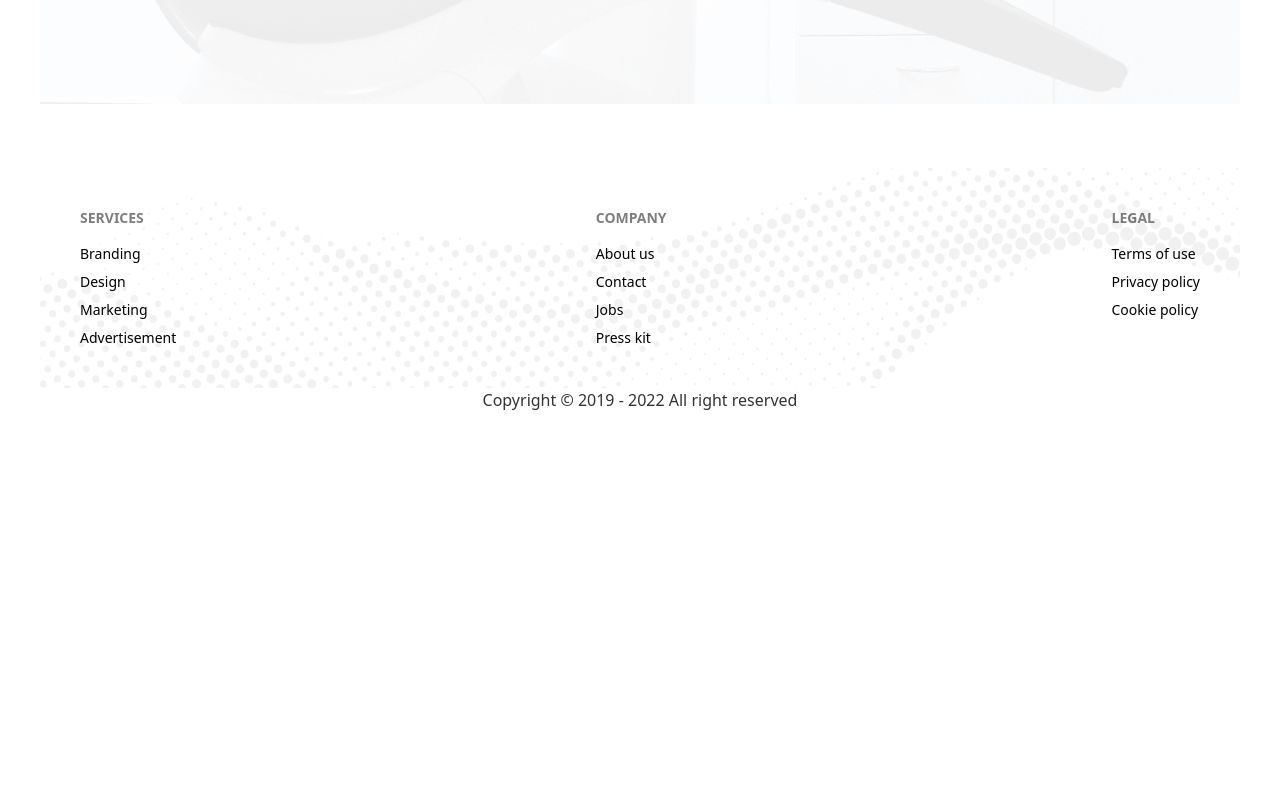
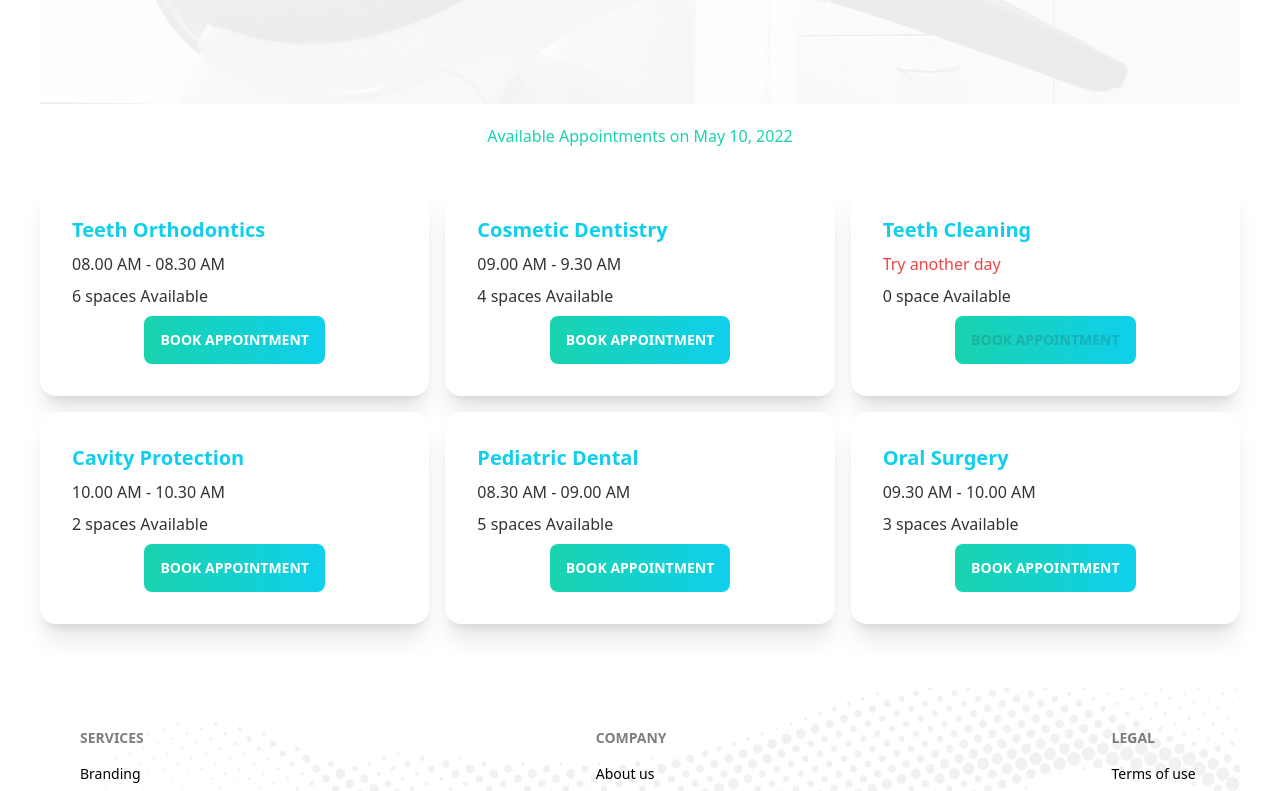
Before and after one commit to raselmahmud-coder/doctors-portal-client-side, a React (Create React App) app: page /appointment in a window 1280 px wide. Shown: the part 760-1551 px from the top of the page. Before the commit the page ends 1236 px from the top, so only its background shows below. Built offline with nearby package versions, Linux system fonts and the light colour scheme.

Commit message:
make appointment added

```diff
--- /dev/null
+++ b/public/fakeService.json
@@ -0,0 +1,57 @@
+[
+    {
+      "_id": 1,
+      "name": "Teeth Orthodontics",
+      "slots": [
+        "08.00 AM - 08.30 AM",
+        "08.30 AM - 09.00 AM",
+        "09.00 AM - 9.30 AM",
+        "09.30 AM - 10.00 AM",
+        "10.00 AM - 10.30 AM",
+        "10.30 AM - 11.00 AM"
+      ]
+    },
+    {
+      "_id": 2,
+      "name": "Cosmetic Dentistry",
+      "slots": [
+        "09.00 AM - 9.30 AM",
+        "09.30 AM - 10.00 AM",
+        "10.00 AM - 10.30 AM",
+        "10.30 AM - 11.00 AM"
+      ]
+    },
+    {
+      "_id": 3,
+      "name": "Teeth Cleaning",
+      "slots": []
+    },
+    {
+      "_id": 4,
+      "name": "Cavity Protection",
+      "slots": [
+        "10.00 AM - 10.30 AM",
+        "10.30 AM - 11.00 AM"
+      ]
+    },
+    {
+      "_id": 5,
+      "name": "Pediatric Dental",
+      "slots": [
+        "08.30 AM - 09.00 AM",
+        "09.00 AM - 9.30 AM",
+        "09.30 AM - 10.00 AM",
+        "10.00 AM - 10.30 AM",
+        "10.30 AM - 11.00 AM"
+      ]
+    },
+    {
+      "_id": 6,
+      "name": "Oral Surgery",
+      "slots": [
+        "09.30 AM - 10.00 AM",
+        "10.00 AM - 10.30 AM",
+        "10.30 AM - 11.00 AM"
+      ]
+    }
+  ]
--- a/src/Components/Pages/Appointment/AppHero/AppointmentHero.js
+++ b/src/Components/Pages/Appointment/AppHero/AppointmentHero.js
@@ -3,32 +3,24 @@ import chair from "../../../../assets/images/chair.png";
 import bg from "../../../../assets/images/bg.png";
 import { DayPicker } from "react-day-picker";
 import "react-day-picker/dist/style.css";
-import { format } from "date-fns";
-const AppointmentHero = () => {
-  const [selected, setSelected] = React.useState(new Date());
-
-  let footer = <p>Please pick a day.</p>;
-  if (selected) {
-    footer = <p>You picked {format(selected, "PP")}.</p>;
-  }
+const AppointmentHero = ({ selected, setSelected }) => {
   return (
     <>
       <div
-        class="hero min-h-screen bg-no-repeat bg-cover"
+        className="hero min-h-screen bg-no-repeat"
         style={{ backgroundImage: `url(${bg})` }}
       >
-        <div class="hero-content flex-col lg:flex-row-reverse">
+        <div className="hero-content flex-col lg:flex-row-reverse">
           <img
             src={chair}
-            class="max-w-sm rounded-lg shadow-2xl"
+            className="max-w-sm rounded-lg shadow-2xl lg:ml-6"
             alt="dentist chair"
           />
-          <div>
+          <div className="lg:mr-6">
             <DayPicker
               mode="single"
               selected={selected}
               onSelect={setSelected}
-              footer={footer}
             />
           </div>
         </div>
--- a/src/Components/Pages/Appointment/AppointmentPage.js
+++ b/src/Components/Pages/Appointment/AppointmentPage.js
@@ -1,11 +1,14 @@
 import React from "react";
 import Footer from "../../Shared/Footer/Footer";
 import AppointmentHero from "./AppHero/AppointmentHero";
+import AvailableAppointment from "./AvailableAppointment/AvailableAppointment";
 
 const Appointment = () => {
+  const [selected, setSelected] = React.useState(new Date());
   return (
     <>
-      <AppointmentHero />
+      <AppointmentHero selected={selected} setSelected={setSelected} />
+      <AvailableAppointment selected={selected}/>
       <Footer />
     </>
   );
--- /dev/null
+++ b/src/Components/Pages/Appointment/AvailableAppointment/AvailableAppointment.js
@@ -0,0 +1,40 @@
+import React, { useEffect, useState } from "react";
+import { format } from "date-fns";
+import Booking from "../Booking/Booking";
+import BookingModal from "../Booking/BookingModal";
+
+const AvailableAppointment = ({ selected }) => {
+  const [Bookings, setBookings] = useState([]);
+  const [treatment, setTreatment] = useState(null);
+  useEffect(() => {
+    fetch(`fakeService.json`)
+      .then((res) => res.json())
+      .then((data) => setBookings(data));
+  }, []);
+
+  return (
+    <>
+      <h1 className="text-secondary text-1xl text-center my-5">
+        Available Appointments on {selected ? format(selected, "PP") : ""}
+      </h1>
+      <div className="grid grid-cols-1 md:grid-cols-2 lg:grid-cols-3 gap-4 my-9">
+        {Bookings.map((booking) => (
+          <Booking
+            key={booking._id}
+            booking={booking}
+            setTreatment={setTreatment}
+          />
+        ))}
+        {treatment && (
+          <BookingModal
+            selected={selected}
+            setTreatment={setTreatment}
+            treatment={treatment}
+          />
+        )}
+      </div>
+    </>
+  );
+};
+
+export default AvailableAppointment;
--- /dev/null
+++ b/src/Components/Pages/Appointment/Booking/Booking.js
@@ -0,0 +1,36 @@
+import React from "react";
+
+const Booking = ({ booking, setTreatment }) => {
+  const { name, slots } = booking;
+  return (
+    <div>
+      <div className="card bg-base-100 shadow-xl">
+        <div className="card-body">
+          <h2 className="card-title text-primary">{name}</h2>
+          <p>
+            {slots.length > 0 ? (
+              <span>{slots[0]} </span>
+            ) : (
+              <span className="text-red-500">Try another day </span>
+            )}
+          </p>
+          <p>
+            {slots.length} {slots.length > 1 ? "spaces" : "space"} Available
+          </p>
+          <div className="card-actions justify-center">
+            <label
+              onClick={() => setTreatment(booking)}
+              htmlFor="booking-modal"
+              disabled={slots.length === 0}
+              className="btn text-white bg-gradient-to-r from-secondary to-primary border-none"
+            >
+              BOOK APPOINTMENT
+            </label>
+          </div>
+        </div>
+      </div>
+    </div>
+  );
+};
+
+export default Booking;
--- /dev/null
+++ b/src/Components/Pages/Appointment/Booking/BookingModal.js
@@ -0,0 +1,166 @@
+import { format } from "date-fns";
+import React from "react";
+
+const BookingModal = ({ treatment, selected, setTreatment }) => {
+  const { name, slots } = treatment;
+  const handleBookingForm = (e) => {
+    e.preventDefault();
+    const time = e.target.time.value;
+    const select = e.target.select.value;
+    const name = e.target.name.value;
+    const phone = e.target.phone.value;
+    const email = e.target.email.value;
+    console.log(time, select, name, phone, email);
+    setTreatment(null);
+  };
+  return (
+    <div>
+      <input type="checkbox" id="booking-modal" className="modal-toggle" />
+      <div className="modal modal-bottom sm:modal-middle">
+        <div className="modal-box relative">
+          <label
+            htmlFor="booking-modal"
+            className="btn btn-sm btn-circle absolute right-5 top-5"
+          >
+            ✕
+          </label>
+          <h3 className="font-bold text-lg text-accent">Booking for: {name}</h3>
+          <div className="p-6 rounded-lg shadow-lg">
+            <form onSubmit={handleBookingForm}>
+              <div className="mb-6">
+                <input
+                  value={format(selected, "PP")}
+                  readOnly
+                  type="text"
+                  className="
+                    w-full
+                    px-3
+                    py-1.5
+                    text-base
+                    font-normal
+                    bg-gray-200
+                    outline-none
+                    rounded-md
+                    "
+                  name="time"
+                />
+              </div>
+              <div className="mb-6">
+                <select
+                  className="
+                w-full
+                px-3
+                py-1.5
+                text-base
+                font-normal
+                bg-gray-200
+                rounded-md
+                cursor-pointer
+                "
+                  name="select"
+                >
+                  <option disabled selected>
+                    Select
+                  </option>
+                  {slots.map((slot) => (
+                    <option value={slot}>{slot}</option>
+                  ))}
+                </select>
+              </div>
+              <div className="mb-6">
+                <input
+                  type="text"
+                  className="
+                    w-full
+                    px-3
+                    py-1.5
+                    text-base
+                    font-normal
+                    text-gray-700
+                    bg-white bg-clip-padding
+                    border border-solid border-gray-300
+                    rounded
+                    transition
+                    ease-in-out
+                    m-0
+                    focus:text-gray-700
+                    focus:bg-white
+                    focus:border-blue-600
+                    focus:outline-none"
+                  placeholder="Full Name"
+                  name="name"
+                />
+              </div>
+              <div className="mb-6">
+                <input
+                  type={"number"}
+                  className="
+                    w-full
+                    px-3
+                    py-1.5
+                    text-base
+                    font-normal
+                    text-gray-700
+                    bg-white bg-clip-padding
+                    border border-solid border-gray-300
+                    rounded
+                    transition
+                    ease-in-out
+                    m-0
+                    focus:text-gray-700
+                    focus:bg-white
+                    focus:border-blue-600
+                    focus:outline-none"
+                  placeholder="Phone Number"
+                  name="phone"
+                />
+              </div>
+              <div className="mb-6">
+                <input
+                  name="email"
+                  type="email"
+                  className="
+                    w-full
+                    px-3
+                    py-1.5
+                    text-base
+                    font-normal
+                    text-gray-700
+                    bg-white
+                    bg-clip-padding
+                    border border-solid
+                    border-gray-300
+                    rounded
+                    transition
+                    ease-in-out
+                    m-0
+                    focus:outline-none"
+                  placeholder="Email"
+                />
+              </div>
+              <button
+                type="submit"
+                className="
+                px-6
+                py-2.5
+                bg-accent
+                text-white
+                font-medium
+                text-xs
+                leading-tight
+                uppercase
+                rounded
+                w-full
+                shadow-md"
+              >
+                Submit
+              </button>
+            </form>
+          </div>
+        </div>
+      </div>
+    </div>
+  );
+};
+
+export default BookingModal;
```
Also changed, not shown: src/Components/Shared/Footer/Footer.js (+14 -14 lines).
